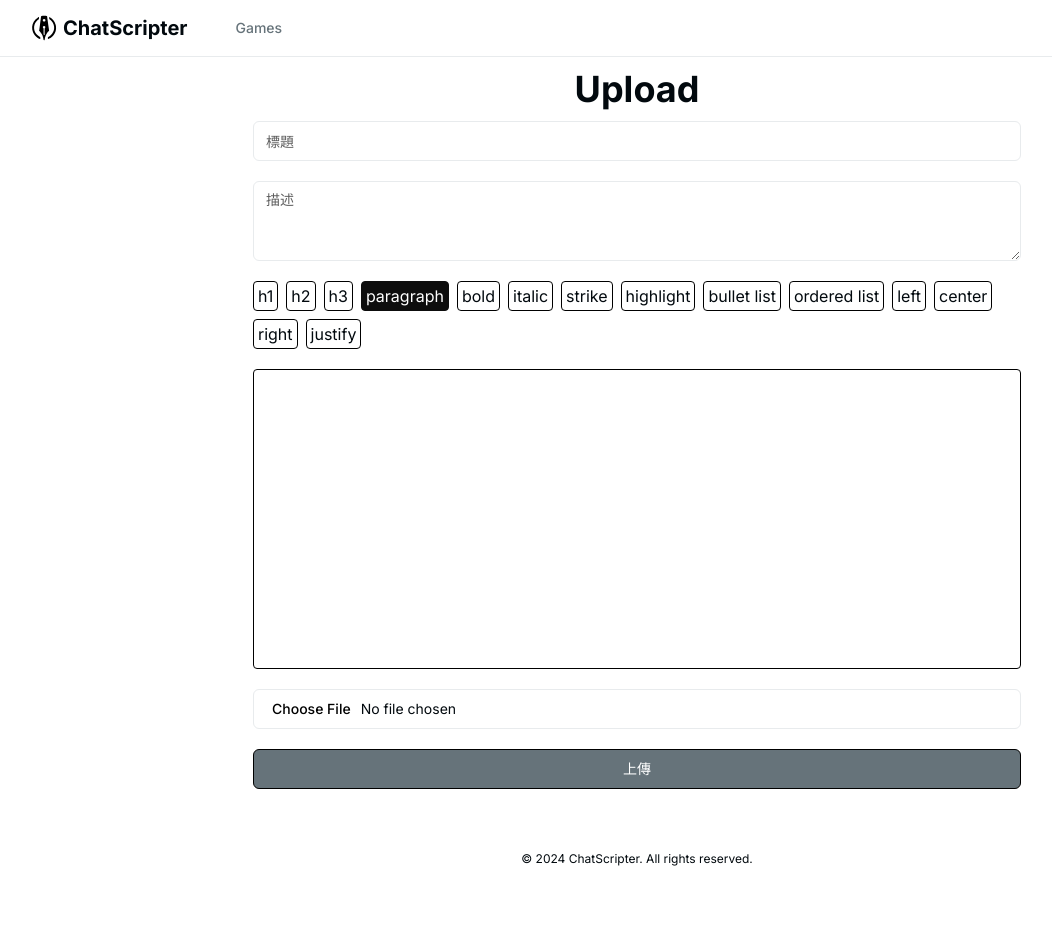
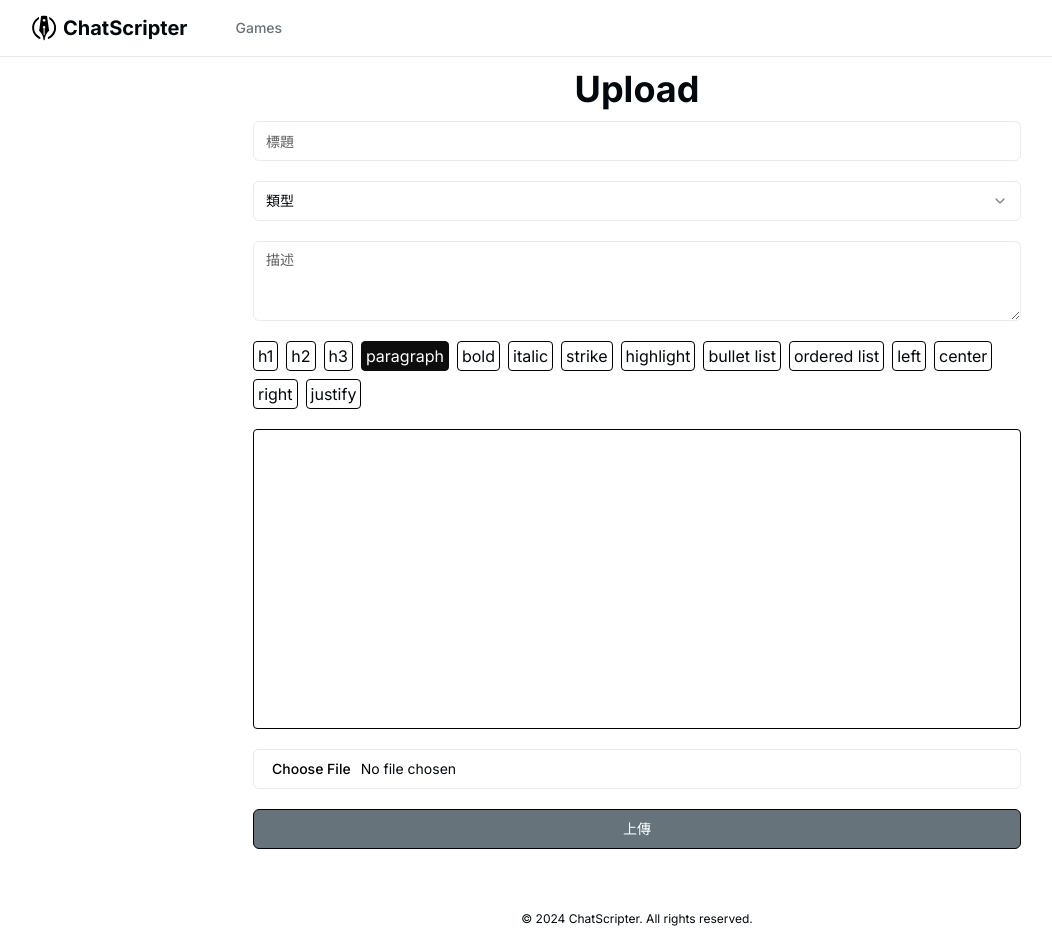
Before and after one commit to JIH-L/scenarios, a Next.js app: page /upload in a window 1280 px wide. Shown: the whole page, without its empty margins (3-1055 px from the left). Before the commit the page ends 885 px from the top, so only its background shows below. Built offline with nearby package versions, Linux system fonts and the light colour scheme.

Commit message:
feat: add select on UploadForm page

```diff
--- a/src/components/UploadForm.tsx
+++ b/src/components/UploadForm.tsx
@@ -2,6 +2,13 @@
 import { Button } from "@/components/ui/button";
 import { Textarea } from "@/components/ui/textarea";
 import { Input } from "@/components/ui/input";
+import {
+  Select,
+  SelectContent,
+  SelectItem,
+  SelectTrigger,
+  SelectValue,
+} from "@/components/ui/select";
 // TipTap
 import "@/components/Tiptap/styles.css";
 import Highlight from "@tiptap/extension-highlight";
@@ -17,7 +24,6 @@ export default function UploadForm() {
     if (editor) {
       formData.set("content", editor.getHTML());
     }
-    console.log(formData.get("content"));
     const response = await fetch(`${process.env.NEXT_PUBLIC_URL}/api/games`, {
       method: "POST",
       body: formData,
@@ -52,6 +58,16 @@ export default function UploadForm() {
           placeholder="標題"
           className="flex"
         />
+        <Select name="type">
+          <SelectTrigger className="w-full">
+            <SelectValue placeholder="類型" />
+          </SelectTrigger>
+          <SelectContent>
+            <SelectItem value="movie">Movie</SelectItem>
+            <SelectItem value="game">Game</SelectItem>
+            <SelectItem value="novel">Novel</SelectItem>
+          </SelectContent>
+        </Select>
         <Textarea name="description" required placeholder="描述" />
         <MenuBar editor={editor} />
         <EditorContent editor={editor} />
```
